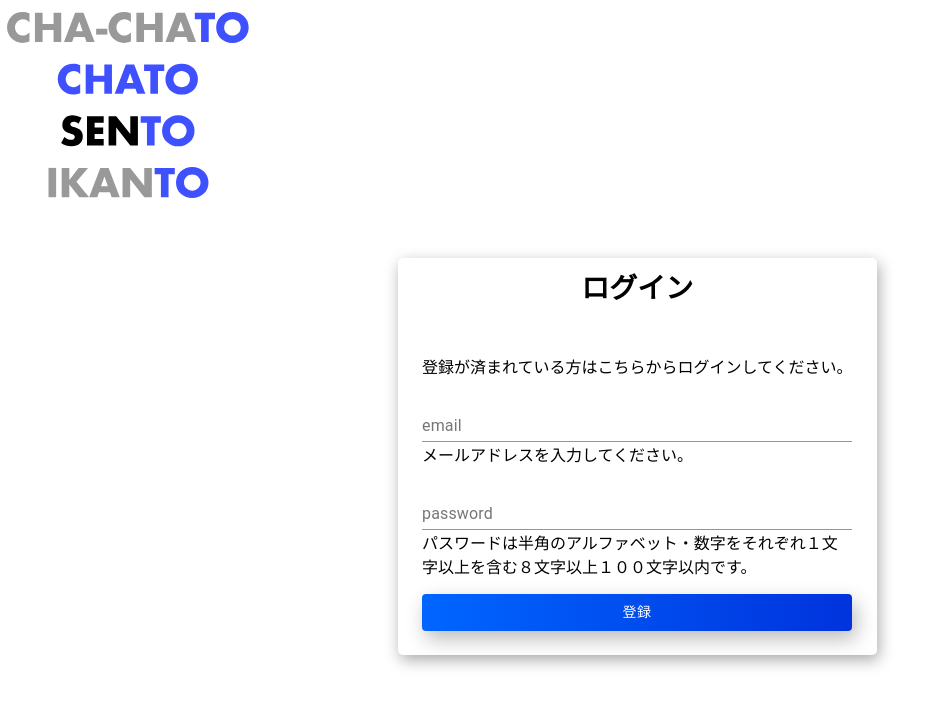
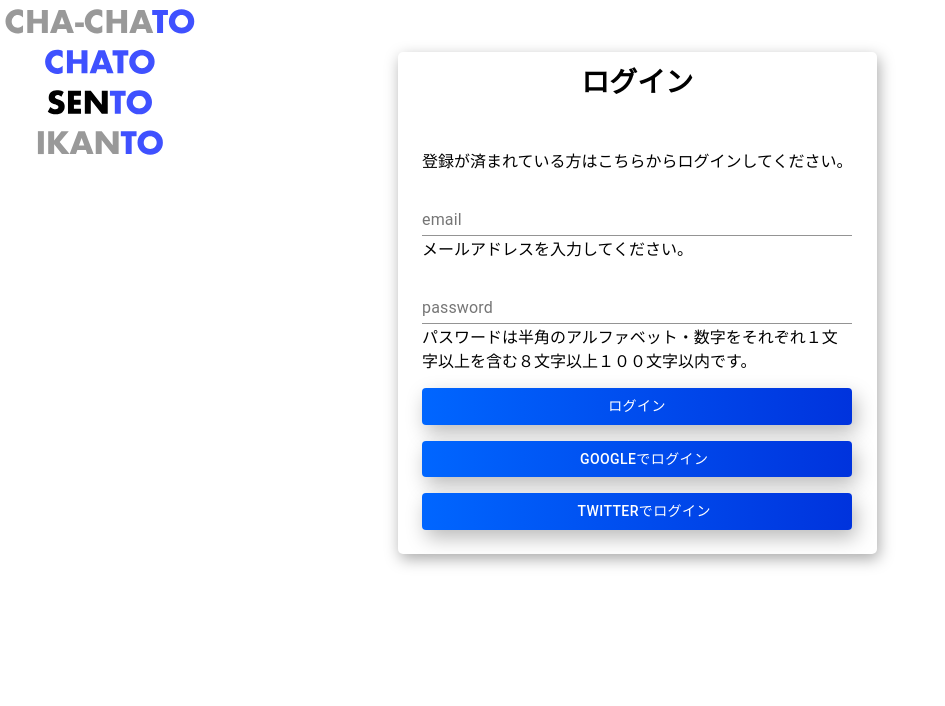
Before and after one commit to bkc-tomi/chatApp, a Next.js app: page /signin in a window 1280 px wide. Shown: the top 706 px of the page, without its empty margins (0-945 px from the left). Built offline with nearby package versions, Linux system fonts and the light colour scheme.

Commit message:
change signin

```diff
--- a/components/atom/head.tsx
+++ b/components/atom/head.tsx
@@ -8,6 +8,7 @@ export default function BasicHead() {
             <meta name="description" content={ basicData.description }/>
             <meta name="keywords" content={ basicData.content }/>
             <link rel="icon" href="/favicon.ico" />
+            <script src="https://kit.fontawesome.com/1a97c90b78.js"></script>
         </Head>
     );
 }
--- a/pages/signin.tsx
+++ b/pages/signin.tsx
@@ -84,7 +84,21 @@ export default function SignIn() {
                         <BasicButton
                             fullWidth={ true }
                         >
-                            登録
+                            ログイン
+                        </BasicButton>
+                        </div>
+                        <div className={ Styles.innerbox }>
+                        <BasicButton
+                            fullWidth={ true }
+                        >
+                            <i className="fab fa-google"></i>　Googleでログイン
+                        </BasicButton>
+                        </div>
+                        <div className={ Styles.innerbox }>
+                        <BasicButton
+                            fullWidth={ true }
+                        >
+                            <i className="fab fa-twitter"></i>　Twitterでログイン
                         </BasicButton>
                         </div>
                     </ContainerDiv>
--- a/styles/signin.module.css
+++ b/styles/signin.module.css
@@ -2,8 +2,8 @@
     position: absolute;
     top: 0;
     left: 0;
-    width: 20%;
-    height: 20%;
+    width: 15%;
+    height: 15%;
     min-width: 200px;
     min-height: 200px;
 }
@@ -19,7 +19,7 @@
 
 .box {
     box-sizing: border-box;
-    margin: 250px auto 0;
+    margin: calc(300px - 20vw) auto 0;
     max-width: 500px;
 }
 
--- a/styles/signup.module.css
+++ b/styles/signup.module.css
@@ -2,8 +2,8 @@
     position: absolute;
     top: 0;
     left: 0;
-    width: 20%;
-    height: 20%;
+    width: 15%;
+    height: 15%;
     min-width: 200px;
     min-height: 200px;
 }
@@ -19,7 +19,7 @@
 
 .box {
     box-sizing: border-box;
-    margin: 250px auto 0;
+    margin: calc(300px - 20vw) auto 0;
     max-width: 500px;
 }
 
```
